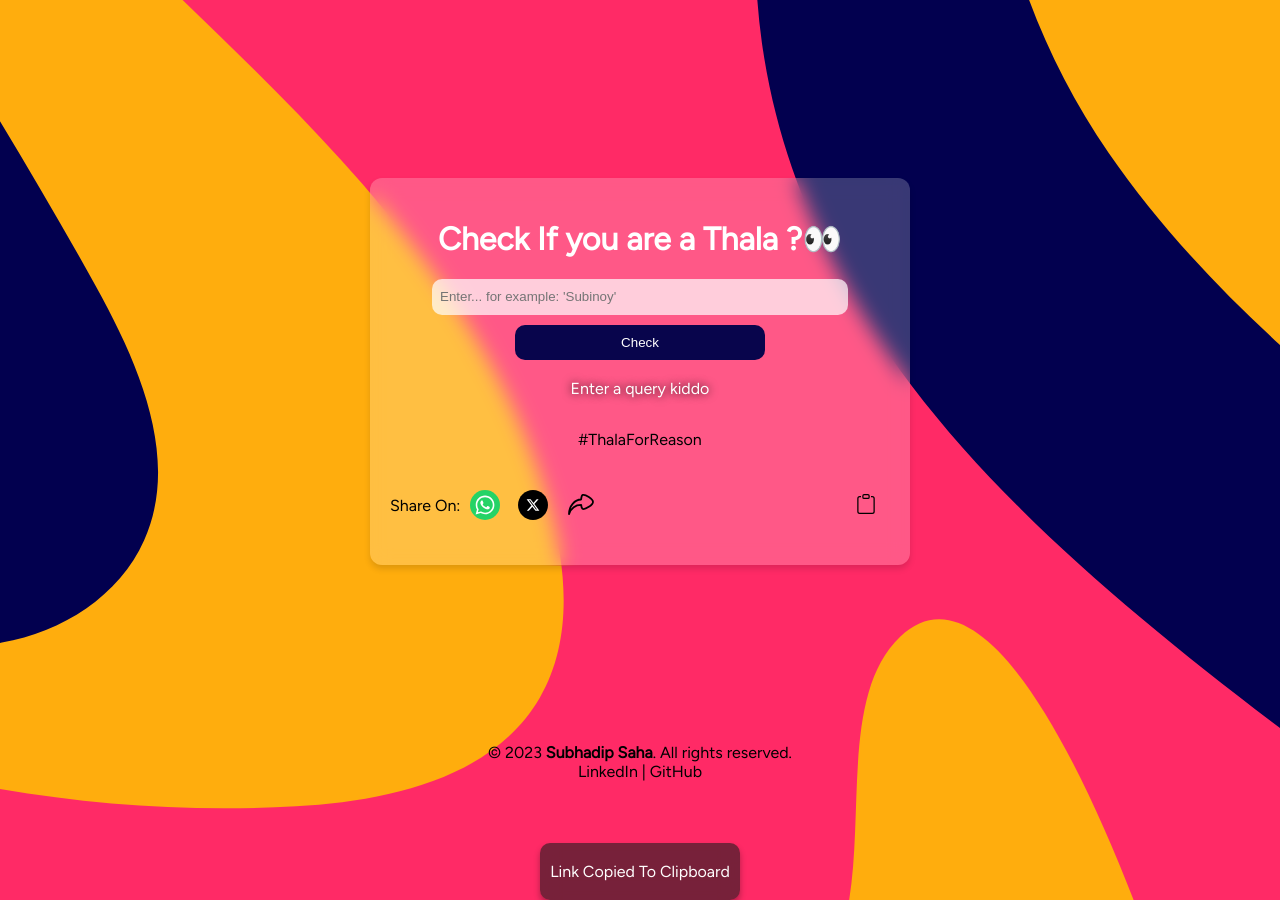
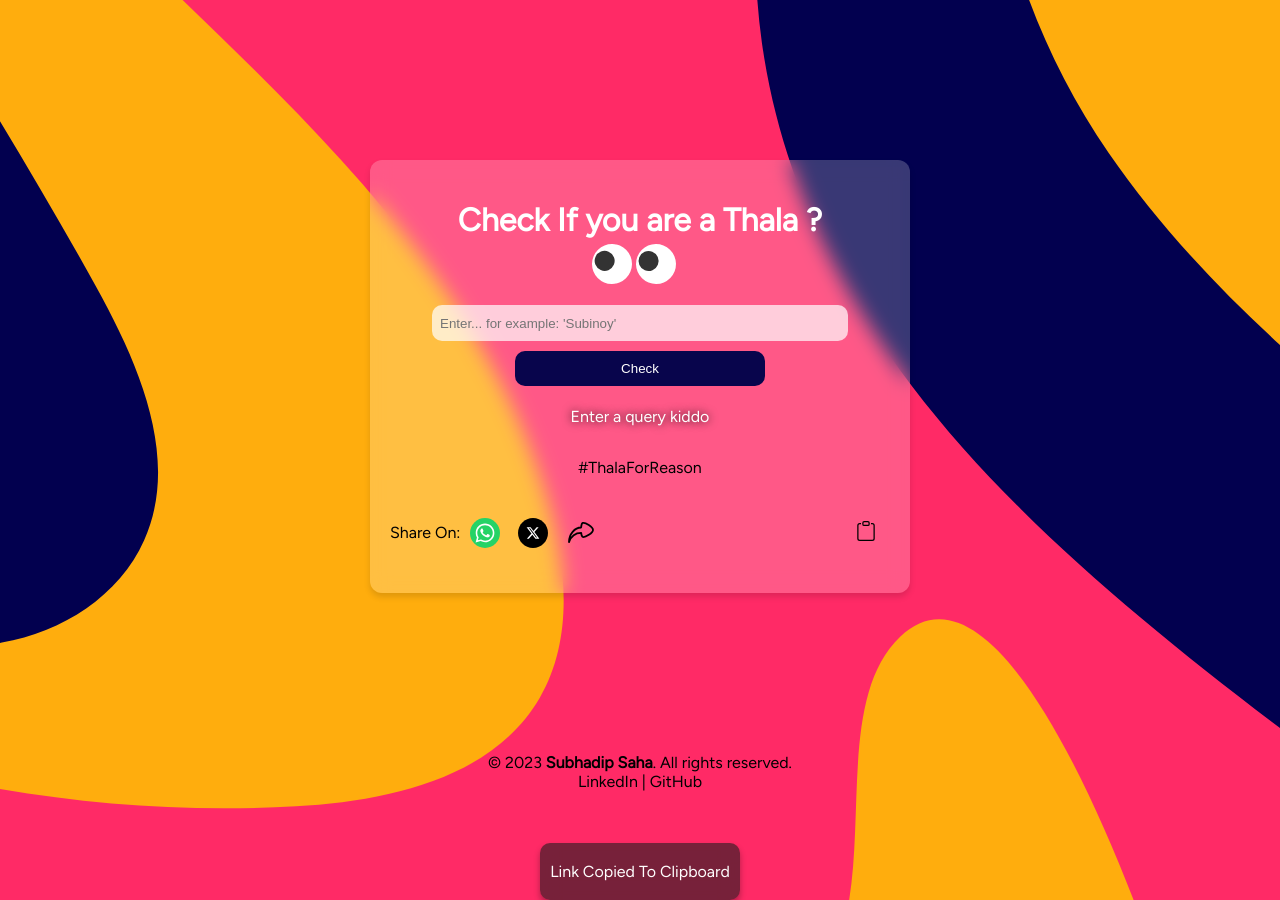
Before and after one commit to subh05sus/ThalaForReason, a website: page src/index.html in a window 1280 px wide. Both pictures are taken after a click on the button "Check". Drawn offline with nearby package versions, Linux system fonts and the light colour scheme; a web font is replaced by a local one.

Commit message:
Added animated eyes

```diff
--- a/src/index.html
+++ b/src/index.html
@@ -20,7 +20,13 @@
   <div class="main" id="main">
 
     <div class="main-container" id="main-container">
-      <h1>Check If you are a Thala ?👀</h1>
+      <h1>Check If you are a Thala ?
+          <div class="eyes">
+            <div class="eye"></div>
+            <div class="eye"></div>
+          </div>
+
+      </h1>
       <form id="userForm">
         <input type="text" id="query" name="query" placeholder="Enter... for example: 'Subinoy'" required>
         <button type="button" onclick="generateContent()" class="checkButton">Check</button>
--- a/src/index.js
+++ b/src/index.js
@@ -220,3 +220,19 @@ function copyToClipboard() {
       console.error("Error copying text to clipboard:", error);
     });
 }
+
+// Eye animation
+document.addEventListener('DOMContentLoaded', function() {
+  document.querySelector('body').addEventListener('mousemove', eyeball);
+
+  function eyeball() {
+    var eye = document.querySelectorAll('.eye');
+    eye.forEach(function(eye) {
+      let x = (eye.getBoundingClientRect().left) + (eye.clientWidth / 2);
+      let y = (eye.getBoundingClientRect().top) + (eye.clientHeight / 2);
+      let radian = Math.atan2(event.pageX - x, event.pageY - y);
+      let rot = (radian * (180 / Math.PI) * -1) + 270;
+      eye.style.transform = "rotate(" + rot + "deg)";
+    })
+  }
+});
--- a/src/styles.css
+++ b/src/styles.css
@@ -159,7 +159,7 @@ button:hover {
   padding-left: 10px;
   padding-right: 10px;
   display: grid;
-  backdrop-filter: blur(10px); /* Glassmorphism effect */
+  backdrop-filter: blur(10px);
   box-shadow: 0 4px 6px rgba(0, 0, 0, 0.3);
   text-align: center;
   justify-items: center;
@@ -176,3 +176,32 @@ button:hover {
   position: absolute;
   bottom: 60px;
 }
+
+.eyes {
+  top: -40px;
+  display: flex;
+  margin-top: 5px;
+  padding-left: 40%;
+}
+
+.eyes .eye {
+  position: relative;
+  width: 40px;
+  height: 40px;
+  display: block;
+  background: #fff;
+  margin: 0 2px;
+  border-radius: 50%;
+}
+
+.eyes .eye::before {
+  content: '';
+  position: absolute;
+  top: 50%;
+  left: 12px;
+  width: 20px;
+  height: 20px;
+  background: #333;
+  border-radius: 50%;
+  transform: translate(-50%,-50%);
+}
```
